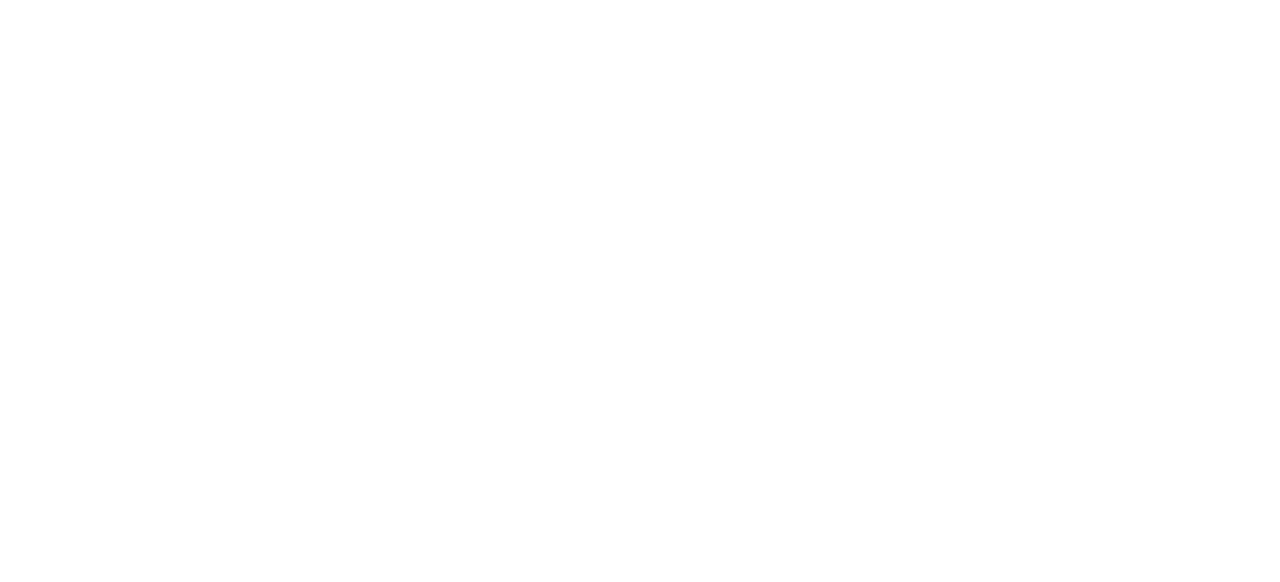
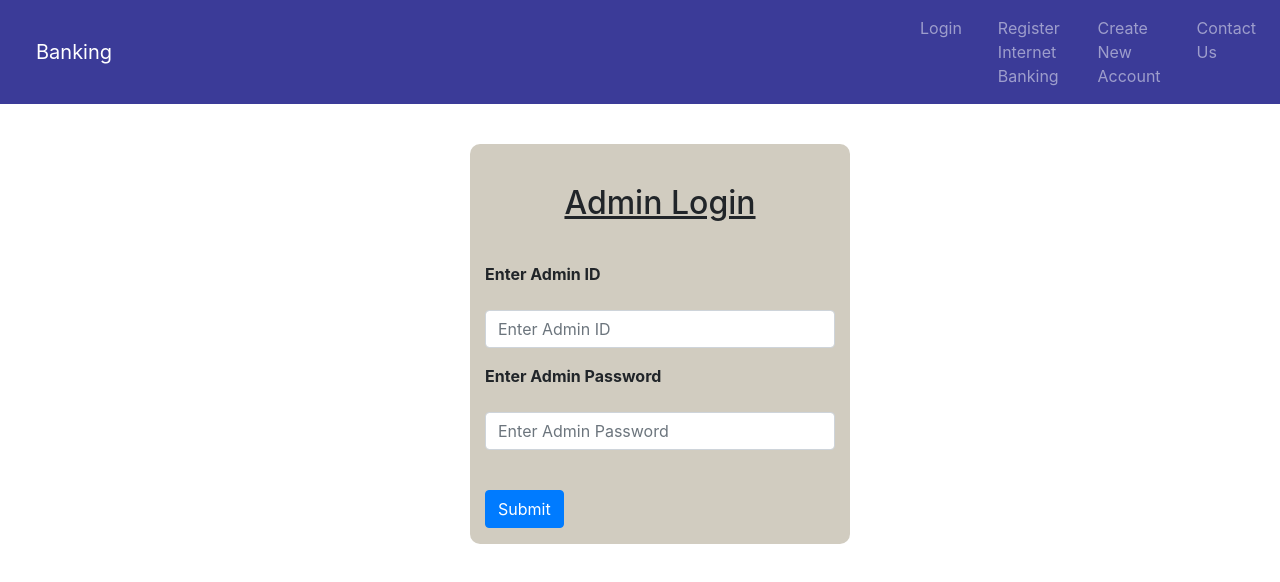
Before and after one commit to Deep0902/Project-Gladiator-Angular-G2, an Angular app: page /admin-login in a window 1280 px wide. Before the commit this address led to /. Shown: the top 582 px of the page. Built offline with nearby package versions, Linux system fonts and the light colour scheme.

Commit message:
update css

```diff
--- a/src/app/account-statement/account-statement.component.html
+++ b/src/app/account-statement/account-statement.component.html
@@ -16,7 +16,7 @@
           Fund Transfer
         </a>
         <ul class="dropdown-menu" ngbDropdownMenu aria-labelledby="navbarScrollingDropdown">
-          <li ngbDropdownItem><a class="dropdown-item" routerLink="/addPayee">Payee</a></li>
+          <li ngbDropdownItem><a class="dropdown-item" routerLink="/addPayee">Add Payee</a></li>
           <li ngbDropdownItem><a class="dropdown-item" routerLink="/payeeList">Payee List</a></li>
           <li ngbDropdownItem><a class="dropdown-item" routerLink="/imps">IMPS</a></li>
           <li ngbDropdownItem><a class="dropdown-item" routerLink="/neft">NEFT</a></li>
@@ -33,6 +33,7 @@
   </div>
 
 </nav>
+
 <div class="container-fluid  p-2 my-4 bg-dark text-white">
   <h1 style="transform:translateY(5px); text-align: center;">Account Statement</h1>
 </div>
--- a/src/app/admin-login/admin-login.component.html
+++ b/src/app/admin-login/admin-login.component.html
@@ -1 +1,56 @@
-<p>admin-login works!</p>
+<nav style="background-color: #3B3B98; " class="navbar navbar-expand-lg navbar-dark">
+    <a class="navbar-brand" style="margin-left: 20px; margin-right: 400px; padding-right: 400px;" routerLink="">Banking</a>
+    <button class="navbar-toggler" type="button" data-toggle="collapse" data-target="#navbarNav" aria-controls="navbarNav" aria-expanded="false" aria-label="Toggle navigation">
+      <span class="navbar-toggler-icon"></span>
+    </button>
+    <div class="collapse navbar-collapse" id="navbarNav">
+      <ul class="navbar-nav">
+        <li class="nav-item">
+          <a class="nav-link" style="margin-right: 20px;" routerLink="/userlogin">Login </a>
+        </li>
+        <li class="nav-item">
+          <a class="nav-link" style="margin-right: 20px;"  routerLink="/register">Register Internet Banking</a>
+        </li>
+        <li class="nav-item">
+          <a class="nav-link" style="margin-right: 20px;" routerLink="/createAccount">Create New Account</a>
+        </li>
+        <li class="nav-item">
+            <a class="nav-link " routerLink="/contactus">Contact Us</a>
+        </li>
+      </ul>
+    </div>
+  </nav>
+
+<div class="container">
+    <div class="row">
+        <div class="col-xs-12 col-sm-6 col-md-8 col-centered">
+            <div class="maintxt">
+                <div class="row">
+                    <div class="col-6 offset-3"
+                        style="background-color: #d1ccc0; margin-top: 40px; margin-bottom: 20px; border-radius: 10px; margin-left: 400px;">
+                        <h2 style="text-align:center;margin:40px;"><u>Admin Login</u></h2>
+                        <form>
+                            <div class="form-group">
+                                <p><label><strong>Enter Admin ID</strong></label></p>
+                                <p><input #accountId="ngModel" class="form-control" type="string" name="email"
+                                        placeholder="Enter Admin ID" [(ngModel)]="email" /></p>
+                            </div>
+                            <div class="form-group">
+                                <p><label><strong>Enter Admin Password</strong></label></p>
+                                <p><input #logInPassword="ngModel" class="form-control"
+                                        placeholder="Enter Admin Password" type="password" required minlength="5"
+                                        name="password"[(ngModel)]="password" /></p><br>
+                                <button type="submit" class="btn btn-primary" (click)="checkCredentials()">Submit</button><br>
+
+                            </div>
+
+
+
+                        </form>
+
+                    </div>
+                </div>
+            </div>
+        </div>
+    </div>
+</div>
--- a/src/app/admin-login/admin-login.component.ts
+++ b/src/app/admin-login/admin-login.component.ts
@@ -1,4 +1,6 @@
 import { Component, OnInit } from '@angular/core';
+import { Router } from '@angular/router';
+import { ServiceModuleService } from '../service-module.service';
 
 @Component({
   selector: 'app-admin-login',
@@ -7,9 +9,22 @@
 })
 export class AdminLoginComponent implements OnInit {
 
-  constructor() { }
+  email: string
+  password: string
+
+  constructor(private _service: ServiceModuleService, private route: Router) { }
 
   ngOnInit(): void {
   }
 
+  checkCredentials() {
+    if (this.email == "admin" && this.password == "admin") {
+      alert("Successful Login")
+      this.route.navigateByUrl("/adminPanel");
+    }
+
+    else
+      alert("Invalid credentials")
+  }
+
 }
--- a/src/app/admin-panel/admin-panel.component.html
+++ b/src/app/admin-panel/admin-panel.component.html
@@ -42,8 +42,10 @@
 
                 <td>{{newUser.debitCard?'Yes':'No'}} </td>
                 <td>{{newUser.netBanking? 'Yes':'No'}}</td>
-            <td><button type="button" class="btn btn-success" style="margin-right:20px "(click)="Approval(newUser.customerId)">Approve</button></td>
-            <td><button type="button" class="btn btn-danger" style="margin-right:20px" (click)="Reject(newUser.customerId)">Reject</button></td>
+                <td><button type="button" class="btn btn-success" style="margin-right:20px "
+                        (click)="Approval(newUser.customerId)">Approve</button></td>
+                <td><button type="button" class="btn btn-danger" style="margin-right:20px"
+                        (click)="Reject(newUser.customerId)">Reject</button></td>
             </tr>
         </tbody>
     </table>
--- a/src/app/app.component.html
+++ b/src/app/app.component.html
@@ -1,2 +1,3 @@
+<!-- <app-admin-login></app-admin-login> -->
 <!-- <app-admin-panel></app-admin-panel> -->
 <router-outlet></router-outlet>
--- a/src/app/app.module.ts
+++ b/src/app/app.module.ts
@@ -24,6 +24,7 @@
 import { PayeeListComponent } from './payee-list/payee-list.component';
 import { ContactusComponent } from './contactus/contactus.component';
 import { AdminLoginComponent } from './admin-login/admin-login.component';
+
 
 @NgModule({
   declarations: [
--- a/src/app/fogot-logid/fogot-logid.component.html
+++ b/src/app/fogot-logid/fogot-logid.component.html
@@ -25,7 +25,7 @@
             <div class="maintxt">
               <div class = "row">
                 <div class="col-6 offset-3">
-                <h2 style="text-align:center;margin:40px; margin-left: 55%;">Forgot Login ID</h2>
+                <h2 style="text-align:center;margin:40px; margin-left: 55%;">Forgot Login</h2>
                     <form #changepassword="ngForm" style="margin-left: 50%;">
                         <div class = "form-group">
                           <p><label><strong>Enter Account ID</strong></label></p>
--- a/src/app/fogot-logid/fogot-logid.component.ts
+++ b/src/app/fogot-logid/fogot-logid.component.ts
@@ -9,7 +9,7 @@
 })
 export class FogotLogidComponent implements OnInit {
   accountId:number;
-  OTP:number=12345;
+  OTP:number=12345; // hard coded value
   constructor(private service:ServiceModuleService,private route:Router) { }
 
   ngOnInit(): void {
--- a/src/app/register-user/register-user.component.html
+++ b/src/app/register-user/register-user.component.html
@@ -28,7 +28,7 @@
             <div class="maintxt">
               <div class = "row">
                 <div class="col-6 offset-3" style="background-color: #78e08f; margin-top: 20px; margin-bottom: 20px; border-radius: 10px;">
-                <h2 style="text-align:center;margin:40px;"><u>Internet Banking Registration</u></h2>
+                <h2 style="text-align:center;margin:40px;"><u></u>Internet Banking Registration</h2>
                     <form #myForm="ngForm" (ngSubmit)="onSubmit(myForm)">
                         <div class = "form-group">
                           <p><label><strong>Enter Account ID</strong></label></p>
--- a/src/app/user-log-in/user-log-in.component.html
+++ b/src/app/user-log-in/user-log-in.component.html
@@ -1,27 +1,26 @@
-<nav style="background-color: #3B3B98; position:fixed" class="navbar navbar-expand-lg navbar-dark">
-  <a class="navbar-brand" style="margin-left: 20px; margin-right: 400px; padding-right: 400px;"
-    routerLink="">Banking</a>
-  <button class="navbar-toggler" type="button" data-toggle="collapse" data-target="#navbarNav" aria-controls="navbarNav"
-    aria-expanded="false" aria-label="Toggle navigation">
+<nav style="background-color: #3B3B98; " class="navbar navbar-expand-lg navbar-dark">
+    <a class="navbar-brand" style="margin-left: 20px; margin-right: 400px; padding-right: 400px;" routerLink="">Banking</a>
+    <button class="navbar-toggler" type="button" data-toggle="collapse" data-target="#navbarNav" aria-controls="navbarNav" aria-expanded="false" aria-label="Toggle navigation">
       <span class="navbar-toggler-icon"></span>
     </button>
     <div class="collapse navbar-collapse" id="navbarNav">
       <ul class="navbar-nav">
-      <li class="nav-item active">
-        <a class="btn btn-light" style="margin-right: 20px;" routerLink="/userlogin">Login </a>
+        <li class="nav-item">
+          <a class="nav-link btn btn-light"style="color:#343434;margin-right: 20px;" routerLink="/userlogin">Login </a>
         </li>
         <li class="nav-item">
-        <a class="nav-link" style="margin-right: 20px;" routerLink="/register">Register Internet Banking</a>
+          <a class="nav-link" style="margin-right: 20px;"  routerLink="/register">Register Internet Banking</a>
         </li>
         <li class="nav-item">
           <a class="nav-link" style="margin-right: 20px;" routerLink="/createAccount">Create New Account</a>
         </li>
         <li class="nav-item">
-        <a class="nav-link" routerLink="/contactus">Contact Us</a>
+            <a class="nav-link " routerLink="/contactus">Contact Us</a>
         </li>
       </ul>
     </div>
   </nav>
+
 <section class="vh-100">
   <div class="container-fluid h-custom">
     <div class="row d-flex justify-content-center align-items-center h-100">
@@ -46,17 +45,20 @@
           <div class="d-flex justify-content-between align-items-center">
 
 
-            <a routerLink="/forgetLogId" class="text-body">Forget Login ID</a>
+            <a routerLink="/forgetLogId" class="text-body">Forgot Login ID</a>
             <a routerLink="/changePassword" class="text-body"> Change Login Password?</a>
           </div>
 
           <div class="text-center text-lg-start mt-4 pt-2">
             <button type="submit" (click)="getCookies()" class="btn btn-primary btn-lg"
-              style="padding-left: 2.5rem; background-color: #4848b4; padding-right: 2.5rem;">Login</button>
+              style="padding-left: 2.5rem; background-color: #3B3B98; padding-right: 2.5rem;">Login</button>
             <p class="small fw-bold mt-2 pt-1 mb-0">First Time User? <a routerLink="/createAccount"
                 class="link-danger">Register</a></p>
             <p class="small fw-bold mt-2 pt-1 mb-0">Set new Transaction & Login Password? <a
                 routerLink="/forgetPassword" class="link-danger">Click here</a></p>
+                <br><br>
+            <p class="small fw-bold mt-2 pt-1 mb-0">Admin Login
+              <a routerLink="/admin-login" class="link-danger">Click here</a></p>
           </div>
 
         </form>
```
Also changed, not shown: src/app/app-routing.module.ts (+20 -18 lines), src/app/rtgs/rtgs.component.ts (+41 -41 lines), 1 other file (tests, documents, lock files or other folders). Lines whose indentation alone changed are shown as unchanged.
